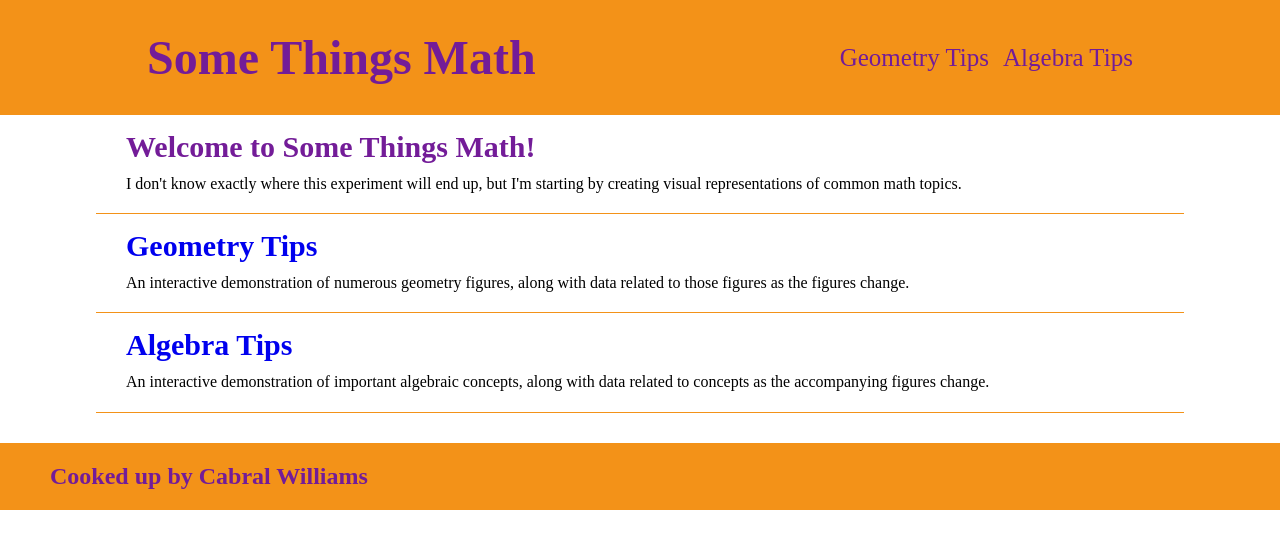
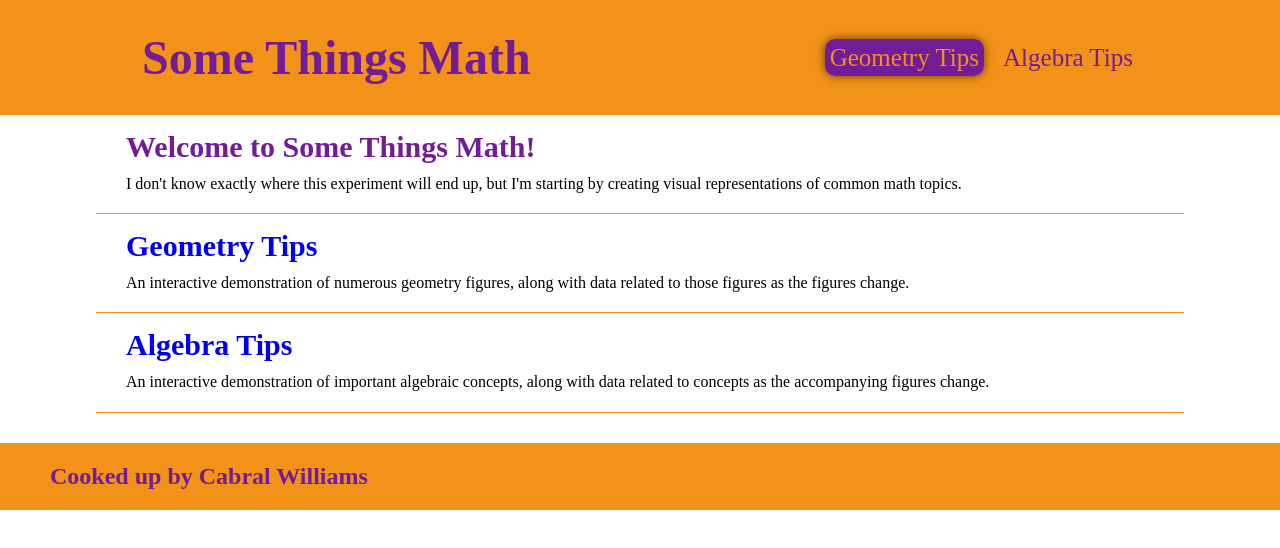
Before and after one commit to cabralwilliams/some-things-math, a plain HTML site: page index.html in a window 1280 px wide. In both pictures the pointer is over the link 914 px from the left and 57 px from the top of the page. Drawn offline with Linux system fonts and the light colour scheme.

Commit message:
minor style adjustments mistakenly done in main branch

```diff
--- a/assets/css/style.css
+++ b/assets/css/style.css
@@ -49,6 +49,14 @@ header nav ul li {
 header nav ul li a {
     color: #731C98;
     font-size: 25px;
+    padding: 5px;
+}
+
+header nav ul li a:hover {
+    background-color: #731C98;
+    color: #f39218;
+    border-radius: 10px;
+    box-shadow: 0 0 10px rgba(0, 0, 0, 0.6);
 }
 /*Header Ends*/
 
```
